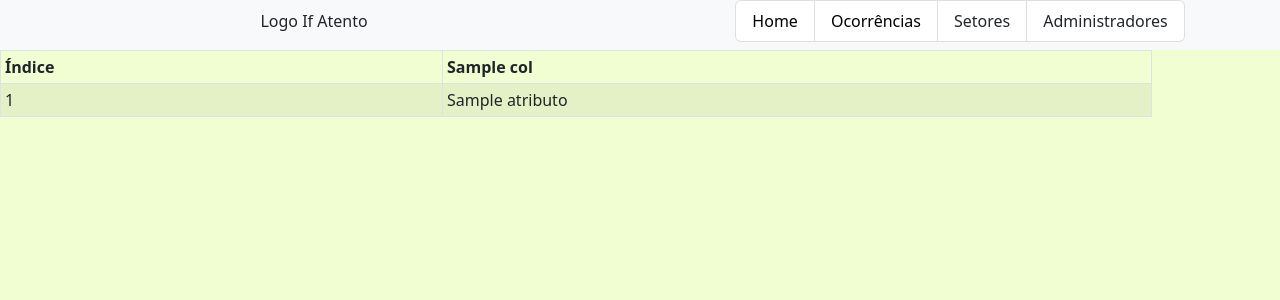
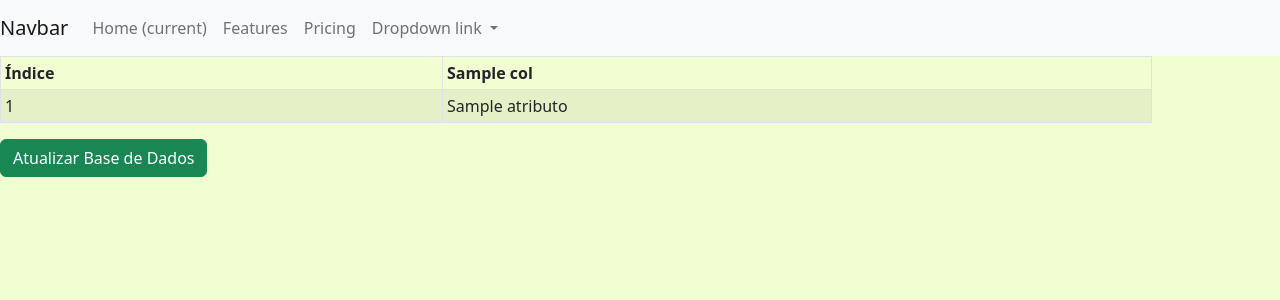
Before and after one commit to gabriel-vieira2000/if_atento_site, a Django app: template site_patologias/templates/tabela_ocorrencias.html in a window 1280 px wide. Shown: the top 300 px of the page. Run offline with Django 4.2, Linux system fonts and the light colour scheme; the template is opened without the code that fills it: most values are stand-ins (such as "Sample title", 1, 10 or a date in 2020).

Commit message:
Criando partials

```diff
--- a/if_atento_site/urls.py
+++ b/if_atento_site/urls.py
@@ -16,12 +16,13 @@ Including another URLconf
 from django.contrib import admin
 from django.http import HttpResponse
 from django.urls import path
-from site_patologias.views import viewHome, viewTabelaOcorrencias
+from site_patologias.views import viewHome, viewTabelaOcorrencias, atualizaDadosCSV
 
 
 urlpatterns = [
     path('admin/', admin.site.urls),
     path('',viewHome),
     path('home/', viewHome),
-    path('ocorrencias/', viewTabelaOcorrencias)
+    path('ocorrencias/', viewTabelaOcorrencias),
+    path('atualizaDados/', atualizaDadosCSV)
 ]
--- a/site_patologias/templates/base.html
+++ b/site_patologias/templates/base.html
@@ -9,7 +9,8 @@
     <script src="https://cdn.jsdelivr.net/npm/chart.js"></script>
 </head>
 <body style="background-color:#F0FED2">
-    <header class="bg-light text-dark" style="height:50px">
+    {% include 'partials/navbar.html' %}
+    <!--<header class="bg-light text-dark" style="height:50px">
         <div class="row">
             <div class="col d-flex flex-row justify-content-center">
                 <div class="row align-self-center">
@@ -31,7 +32,7 @@
                 </div>
             </div>
         </div>
-    </header>
+    </header>-->
 
     {% block conteudo %}
     {% endblock %}
--- a/site_patologias/templates/home.html
+++ b/site_patologias/templates/home.html
@@ -80,8 +80,8 @@
       labels: labels,
       datasets: [{
         label: 'Quantidade de Ocorrências no Mês',
-        backgroundColor: 'rgb(255, 99, 132)',
-        borderColor: 'rgb(255, 99, 132)',
+        backgroundColor: '#247106',
+        borderColor: '#247106',
         data: [{% for dado in dadosGrafico1_y%}{{dado}},{% endfor %}],
       }]
     };
--- /dev/null
+++ b/site_patologias/templates/partials/navbar.html
@@ -0,0 +1,29 @@
+<nav class="navbar navbar-expand-lg navbar-light bg-light d-flex space-between">
+    <a class="navbar-brand" href="#">Navbar</a>
+    <button class="navbar-toggler" type="button" data-toggle="collapse" data-target="#navbarNavDropdown" aria-controls="navbarNavDropdown" aria-expanded="false" aria-label="Toggle navigation">
+      <span class="navbar-toggler-icon"></span>
+    </button>
+    <div class="collapse navbar-collapse" id="navbarNavDropdown">
+      <ul class="navbar-nav">
+        <li class="nav-item active">
+          <a class="nav-link" href="#">Home <span class="sr-only">(current)</span></a>
+        </li>
+        <li class="nav-item">
+          <a class="nav-link" href="#">Features</a>
+        </li>
+        <li class="nav-item">
+          <a class="nav-link" href="#">Pricing</a>
+        </li>
+        <li class="nav-item dropdown">
+          <a class="nav-link dropdown-toggle" href="#" id="navbarDropdownMenuLink" data-toggle="dropdown" aria-haspopup="true" aria-expanded="false">
+            Dropdown link
+          </a>
+          <div class="dropdown-menu" aria-labelledby="navbarDropdownMenuLink">
+            <a class="dropdown-item" href="#">Action</a>
+            <a class="dropdown-item" href="#">Another action</a>
+            <a class="dropdown-item" href="#">Something else here</a>
+          </div>
+        </li>
+      </ul>
+    </div>
+</nav>
--- a/site_patologias/templates/tabela_ocorrencias.html
+++ b/site_patologias/templates/tabela_ocorrencias.html
@@ -33,4 +33,5 @@
             </tr>
         {% endfor %}
   </table>
+  <a src="/atualizaDados"><button class="btn btn-success">Atualizar Base de Dados</button></a>
 {% endblock conteudo %}
```
Also changed, not shown: site_patologias/views.py (+3 -6 lines).
